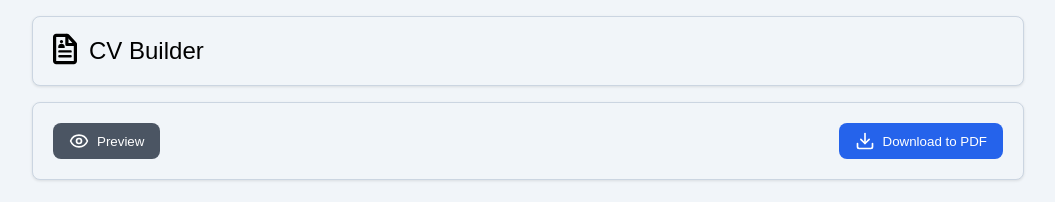
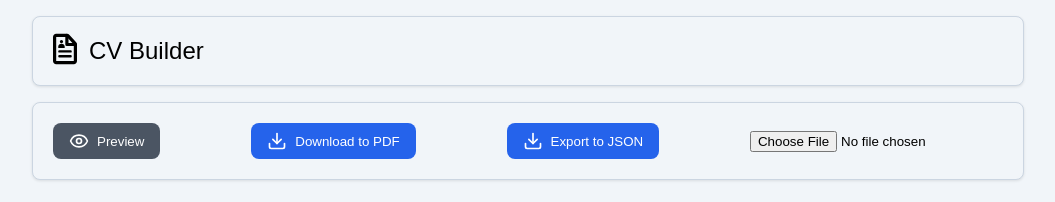
Before and after one commit to ta-torres/cv-builder, a React (Vite) app: page / in a window 1280 px wide. Shown: the top 202 px of the page, without its empty margins (112-1167 px from the left). Built offline with nearby package versions, Linux system fonts and the light colour scheme.

Commit message:
add import/export from json

```diff
--- a/src/components/App.jsx
+++ b/src/components/App.jsx
@@ -79,6 +79,32 @@ const App = () => {
     }));
   };
 
+  const exportToJson = () => {
+    const jsonData = JSON.stringify(sections, null, 2);
+    const blob = new Blob([jsonData], { type: "application/json" });
+    const url = URL.createObjectURL(blob);
+
+    const link = document.createElement("a");
+    link.href = url;
+    link.download = "cv-data.json";
+    link.click();
+
+    URL.revokeObjectURL(url);
+  };
+
+  const importFromJson = (file) => {
+    const reader = new FileReader();
+    reader.onload = (e) => {
+      try {
+        const jsonData = JSON.parse(e.target.result);
+        setSections(jsonData);
+      } catch (error) {
+        console.error("Error parsing JSON:", error);
+      }
+    };
+    reader.readAsText(file);
+  };
+
   return (
     <div className="container">
       <header className="header">
@@ -105,6 +131,15 @@ const App = () => {
           <Download size={20} />
           Download to PDF
         </button>
+        <button className="export-btn btn" onClick={exportToJson}>
+          <Download size={20} />
+          Export to JSON
+        </button>
+        <input
+          type="file"
+          accept=".json"
+          onChange={(e) => importFromJson(e.target.files[0])}
+        />
       </div>
 
       <main className="main-content">
```
